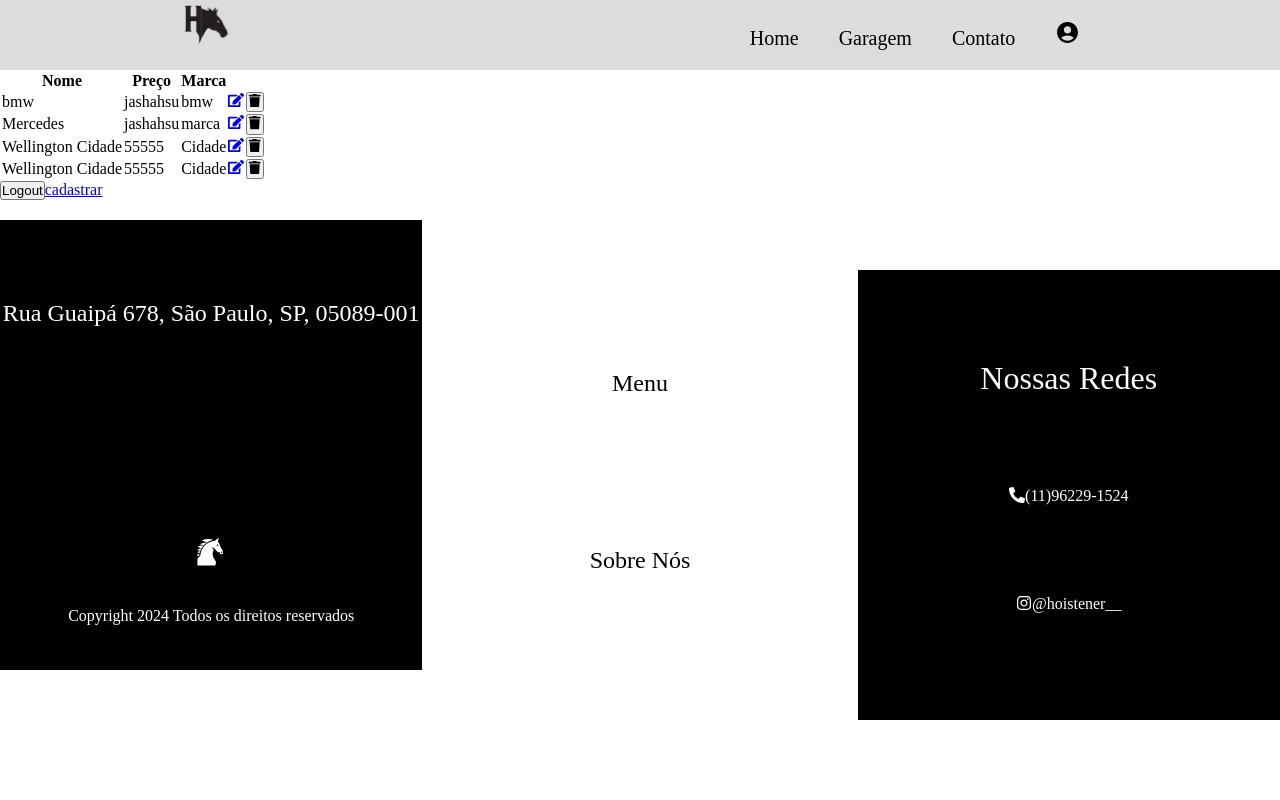
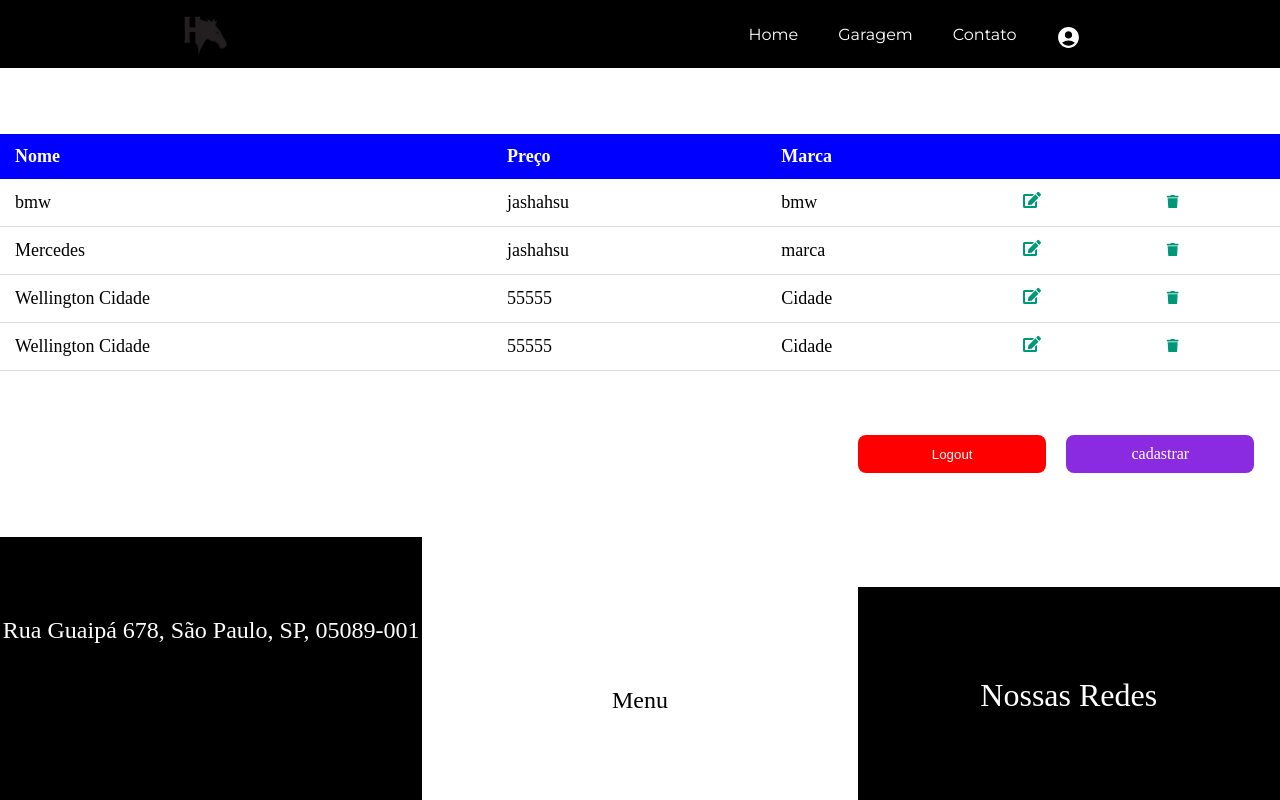
Before and after one commit to lucasma1a/HoistenerTCC, a React (Vite) app: page /lista in a window 1280 px wide. Shown: the top 800 px of the page. Built offline with nearby package versions, Linux system fonts and the light colour scheme; data requests are answered from the project's data file.

Commit message:
ajustes css

```diff
--- a/src/css/style.css
+++ b/src/css/style.css
@@ -1,3 +1,6 @@
+@import url('https://fonts.googleapis.com/css2?family=Roboto:ital,wght@0,100;0,300;0,400;0,500;0,700;0,900;1,100;1,300;1,400;1,500;1,700;1,900&display=swap');
+@import url('https://fonts.googleapis.com/css2?family=Montserrat:ital,wght@0,100..900;1,100..900&display=swap');
+
 *{
     margin:0;
     padding: 0;
@@ -6,22 +9,35 @@
     list-style: none;
 }
 /*NAV*/
+
 .nav-navbar{
     width: 100%;
     height: 70px;
     display: inline-flex;
     align-items: center;
     justify-content: space-around;
-    background-color: gainsboro;
+    background-color: black;
+    border-bottom: 2px solid white;
+}
+
+.nav-navbar ul{
+    display: flex;
+    text-align: center;
+    justify-content: space-between;
+    padding-top: 0.5%;
 }
 
 .nav-navbar ul .nav-navbar-link {
     display: inline-flex;
     text-decoration: none;
     margin: 20px;
-    font-size: 20px;
-    font-family: 'Times New Roman', Times, serif;
-    color: black;
+    font-size: 16px;
+    font-family: "Montserrat", sans-serif;
+    color: white;
+}
+
+.nav-navbar-img {
+    margin-top: 1%;
 }
 
 .nav-navbar ul .nav-navbar-img img{
@@ -71,8 +87,8 @@
 /*HOME SOBRE NOS*/
 
 .sobre {
-    margin-top: 100px;
     width: 100%;
+    background: black;
 }
 
 .sobre-container {
@@ -81,43 +97,45 @@
     margin: auto;
     align-items: center;
     padding-top: 100px;
+    padding-bottom: 2%;
 }
 
 .sobre-container-texto {
-    font-family: 'Times New Roman', Times, serif;
+    font-family: 'Montserrat', Times, serif;
 }
 
 .divisao {
     padding: 50px;
 }
 
-.sobre-container-img>img {
+.sobre-container-img img {
     width: 40vw;
     border-radius: 10px;
     margin-right: 50px;
-    box-shadow: rgba(0, 0, 0, 0.25) 0px 54px 55px, rgba(0, 0, 0, 0.12) 0px -12px 30px, rgba(0, 0, 0, 0.12) 0px 4px 6px, rgba(0, 0, 0, 0.17) 0px 12px 13px, rgba(0, 0, 0, 0.09) 0px -3px 5px;
+    box-shadow: rgba(255, 255, 255, 0.25) 2px 14px 24px, rgba(0, 0, 0, 0.12) 0px -12px 30px, rgba(0, 0, 0, 0.12) 0px 4px 6px, rgba(0, 0, 0, 0.17) 0px 12px 13px, rgba(0, 0, 0, 0.09) 0px -3px 5px;
 }
 
-.sobre-container-img2>img {
+.sobre-container-img2 img {
     width: 40vw;
     border-radius: 10px;
     margin-left: 50px;
-    box-shadow: rgba(0, 0, 0, 0.25) 0px 54px 55px, rgba(0, 0, 0, 0.12) 0px -12px 30px, rgba(0, 0, 0, 0.12) 0px 4px 6px, rgba(0, 0, 0, 0.17) 0px 12px 13px, rgba(0, 0, 0, 0.09) 0px -3px 5px;
+    box-shadow: rgba(255, 255, 255, 0.25) 2px 14px 24px, rgba(0, 0, 0, 0.12) 0px -12px 30px, rgba(0, 0, 0, 0.12) 0px 4px 6px, rgba(0, 0, 0, 0.17) 0px 12px 13px, rgba(0, 0, 0, 0.09) 0px -3px 5px;
 }
 
 
 .sobre-container-texto {
-    color: rgb(83, 83, 83);
+    color: white;
     margin-left: 50px;
 }
 
 .sobre-container-texto2 {
-    color: rgb(83, 83, 83);
+    color: white;
     margin-right: 50px;
+    font-family: 'Montserrat', Times, serif;
 }
 
-.sobre-container-texto>h1 {
-    color: #202020;
+.sobre-container-texto h1 {
+    color: white;
 }
 
 .sobre-container-texto-1 {
@@ -130,8 +148,9 @@
     display: flex;
     width: 100%;
     height: 500px;
-    margin-top: 20px;
-    background-color: white;
+    background-color: black;
+    color: white;
+    border-top: 1px solid white;
 }
 
 .marcas-bmw {
@@ -227,11 +246,13 @@
     display: flex;
     width: 100%;
     height: 500px;
-
+    background-color: black;
+    color: white;
 }
 
 .marcas-audi{
     display: inline;
+    margin: auto;
     margin: auto;
     width: 20vw;
     height: 40vh;
@@ -321,11 +342,10 @@
 /*LOGIN*/
 .login{
     width: 100%;
-    height: 400px;
     justify-content: center;
     display: flex;
     align-items: center;
-
+    height: auto;
   }
 .login p {
     margin-top: 30px;
@@ -525,61 +545,72 @@
 .container-carro {
     backdrop-filter: blur(16px) saturate(180%);
     background-color: white;
-    border-radius: 12px;
     border: 1px solid rgba(255, 255, 255, 0.125);
-    padding: 38px;
     display: flex;
     align-items: center;
     justify-content:center;
     text-align: center;
-
-}
-
-.container-carro + .container-carro{
+    flex-wrap: wrap;
+    width: 100%;
+    gap: 30px;
     margin-top: 20px;
 }
 
+
 .container-carro-card {
-    width: 100%;
-    height: 100%;
-    margin:auto;
+    width: 30%;
+    height: auto;
     border: solid gray;
     border-radius: 10px;
     background-color: gray;
-
-}
-
-.container-carro-card + .container-carro-card{
-    margin-left: 20px;
+    display: flex;
+    flex-direction: column;
+    text-align: center;
+    justify-content: center;
+    align-items: center;
+    box-shadow: 4px 8px 16px;
+    padding-bottom: 2%;
+    padding-top: 2%;
+    gap: 10px;
 }
 
 .container-carro-card-image {
-    background-image: url(../assets/carro.jpg);
     background-position: center;
     background-size: cover;
     height: 300px;
+    width: 70%;
+    border-radius: 12px;
+    border: 1px solid rgba(255,255,255, 0.255);
+}
+
+.container-carro-card-image img{
     width: 100%;
-    border-radius: 12px;
-    border: 1px solid rgba(255,255,255, 0.255)
+    height: 300px;
+    border-radius: 16px;
 }
 
 .container-carro-card h1{
-    font-family: 'Righteous', 'Times New Roman', Times, serif;
+    font-family: "Montserrat", sans-serif;
     color: rgba(255,255,255,0.98);
     text-transform: uppercase;
     font-size: 2.4rem;
+    font-weight: 400;
 }
 
 .container-carro-card p {
     color: #fff;
-    font-family: 'Lato', 'Times New Roman', Times, serif;
+    font-family: "Montserrat", sans-serif;
     text-align: center;
-    font-size: 0.8rem;
+    font-size: 16px;
     line-height: 150%;
     letter-spacing: 2px;
     text-transform: uppercase;
 }
 
+.container-carro-card-btn{
+    display: flex;
+    gap: 20px;
+}
 
 .btn {
     border: none;
@@ -628,11 +659,14 @@
 
 /*FOOTER*/
 
+.footer{
+    margin-top: 1%;
+}
+
 .footer-container{
     display: flex;
     width: 100%;
     height: 500px;
-    margin-top: 20px;
     background-color: white;
 
 }
@@ -734,3 +768,152 @@
     font-size: 2.0rem;
     font-family: 'Times New Roman', Times, serif;
 }
+
+.lista-carros{
+    width: 100%;
+    margin-top: 5%;
+    margin-bottom: 5%;
+    height: auto;
+}
+
+.lista-carros-btn{
+    display: flex;
+    justify-content: right;
+    text-align: center;
+    gap: 20px;
+    margin-top: 5%;
+    padding-right: 2%;
+}
+
+.cadastrar{
+    background-color: blueviolet;
+    color: white;
+    padding: 10px;
+    text-decoration: none;
+    border-radius: 8px;
+    border: none;
+    width: 15%;
+}
+
+.logout{
+    background-color: red;
+    color: white;
+    padding: 10px;
+    text-decoration: none;
+    border-radius: 8px;
+    border: none;
+    width: 15%;
+    cursor: pointer;
+}
+
+
+table {
+    width: 100%;
+    border-collapse: collapse;
+    margin-top: 2%;
+    font-size: 18px;
+    text-align: left;
+    height: auto;
+  }
+
+  table thead {
+    background-color: blue;
+    color: #ffffff;
+  }
+
+  table thead th {
+    padding: 12px 15px;
+  }
+
+  table tbody tr {
+    border-bottom: 1px solid #dddddd;
+  }
+
+  table tbody td {
+    padding: 12px 15px;
+  }
+
+  table tbody td a, table tbody td button {
+    color: #009879;
+    text-decoration: none;
+    border: none;
+    background: none;
+    cursor: pointer;
+  }
+
+  table tbody td a:hover, table tbody td button:hover {
+    color: #006f5d;
+  }
+
+.form{
+    width: 50%;
+    display: flex;
+    flex-direction: column;
+    justify-content: center;
+    text-align: center;
+    align-items: center;
+    gap: 30px;
+    padding: 16px 8px;
+    background-color: rgba(255,255,255,0.2);
+    border: 1px solid white;
+    backdrop-filter: blur(10px);
+    margin-top: 2%;
+    margin-bottom: 2%;
+}
+
+.form input{
+    width: 80%;
+    height: 6vh;
+    border: none;
+    box-shadow: 2px 4px 6px rgba(0,0,0,0.8);
+    background-color: #06b89a00;
+    color: white;
+}
+
+.form input::placeholder{
+    color: white;
+}
+
+.form button{
+    margin-top: 3%;
+    background-color: white;
+    color: black;
+    border: none;
+    padding: 16px;
+    border-radius: 8px;
+    cursor: pointer;
+}
+
+.form-s{
+    height: 100vh;
+    display: flex;
+    text-align: center;
+    justify-content: center;
+    background-image: url(../assets/banner-carro.jpg);
+    background-size: cover;
+    background-repeat: no-repeat;
+}
+
+.form-img{
+    width: 50%;
+    height: 100vh;
+}
+
+.form-img img{
+    width: 100%;
+    height: 100vh;
+}
+
+.carrossel{
+    width: 100%;
+    border: 3px solid black;
+    height: 100vh;
+    box-sizing: border-box;
+    border-top: 1px solid white;
+}
+
+.carrossel img{
+    width: 100%;
+    height: 100vh;
+    box-sizing: border-box;
+}
```
